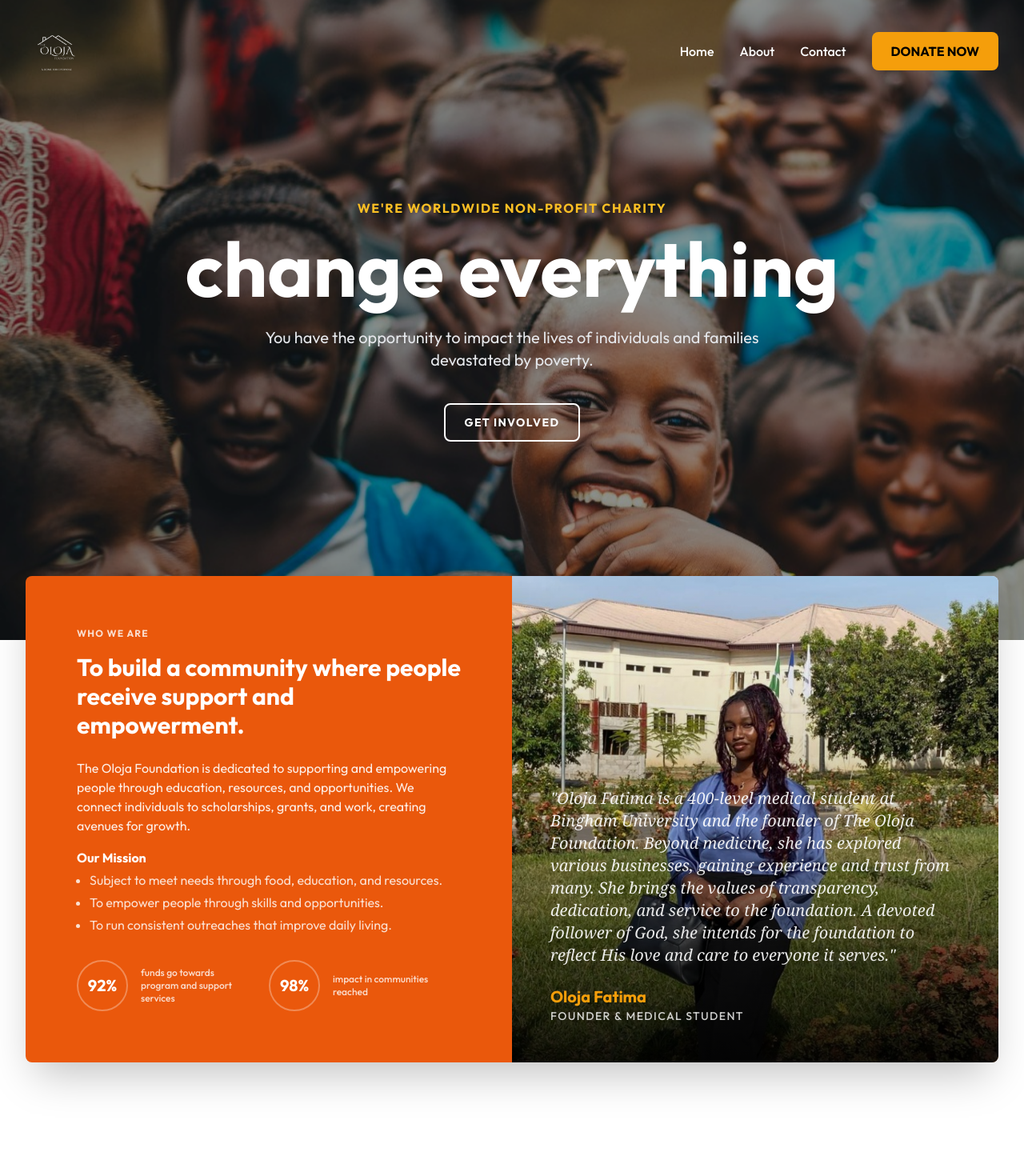
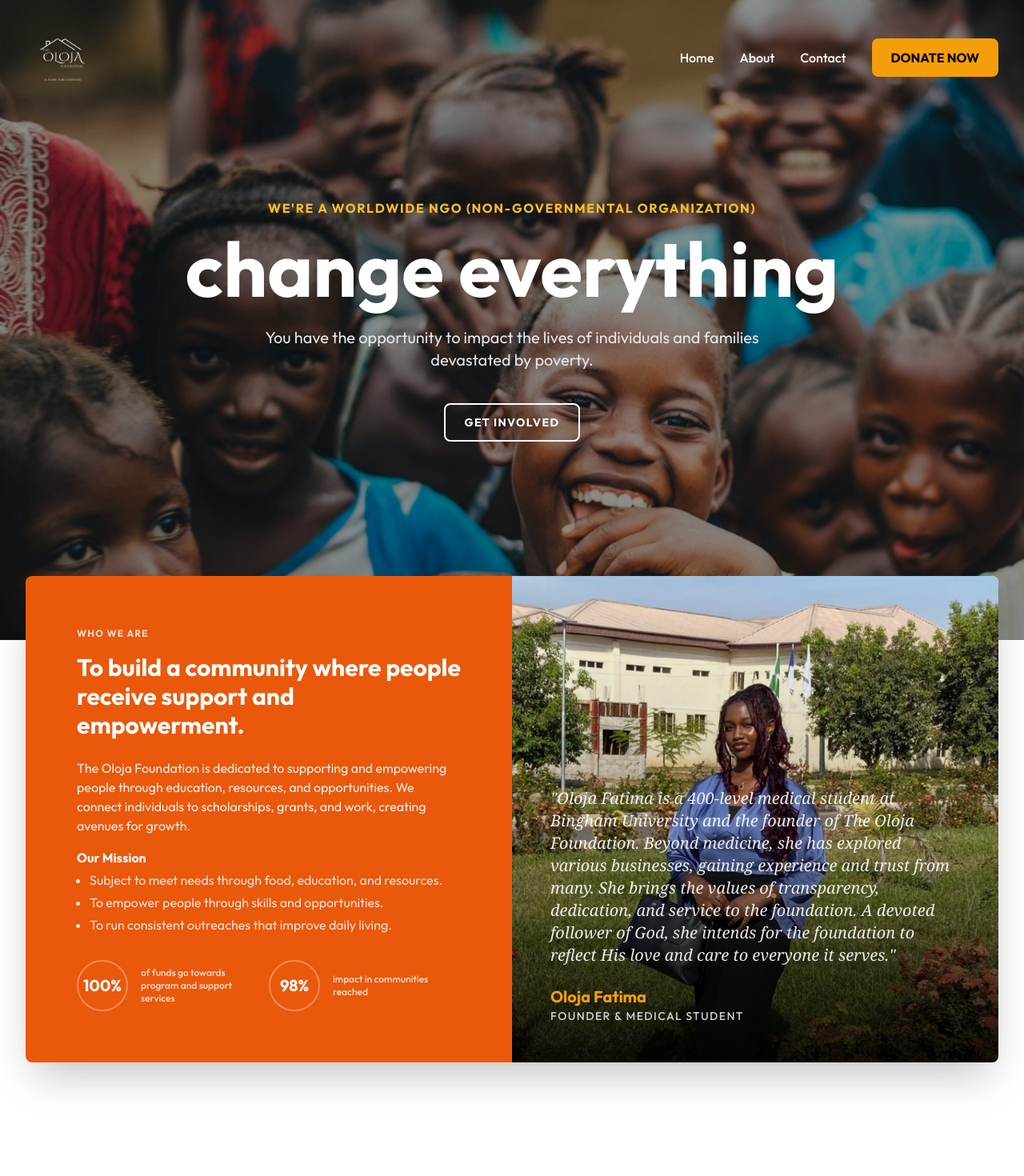
Before and after one commit to elshaddaioheha/olojafoundation, a Next.js app: page / in a window 1280 px wide. Shown: the top 1470 px of the page at 80% size. Built offline with nearby package versions, Linux system fonts and the light colour scheme.

Commit message:
Update Hero text, Stats percentage, and Navbar logo size

```diff
--- a/components/Hero.tsx
+++ b/components/Hero.tsx
@@ -19,7 +19,7 @@
             {/* Content */}
             <div className="container relative z-10 text-center flex flex-col items-center">
                 <span className="text-amber-400 font-bold tracking-widest text-sm md:text-base mb-4 uppercase">
-                    We're Worldwide Non-Profit Charity
+                    We're a Worldwide NGO (Non-Governmental Organization)
                 </span>
                 <h1 className="text-5xl md:text-7xl lg:text-8xl font-bold mb-6 leading-tight">
                     change everything
--- a/components/Navbar.tsx
+++ b/components/Navbar.tsx
@@ -21,7 +21,7 @@
             <div className="container flex items-center justify-between px-4 md:px-8">
                 <Link href="/" className="flex items-center gap-2">
                     {/* Using the logo provided. Adjust sizes as needed. */}
-                    <div className="relative h-20 w-60">
+                    <div className={`relative ${scrolled ? "h-20 w-60" : "h-24 w-64"}`}>
                         <Image
                             src={scrolled ? "/images/logo_black.png" : "/images/logo_white.png"}
                             alt="The Oloja Foundation"
--- a/components/Stats.tsx
+++ b/components/Stats.tsx
@@ -28,10 +28,10 @@
                     <div className="flex flex-col md:flex-row gap-8">
                         <div className="flex items-center gap-4">
                             <div className="w-16 h-16 rounded-full border-2 border-white/30 flex items-center justify-center font-bold text-xl">
-                                92%
+                                100%
                             </div>
                             <div className="text-xs font-medium w-32 opacity-80">
-                                funds go towards program and support services
+                                of funds go towards program and support services
                             </div>
                         </div>
                         <div className="flex items-center gap-4">
```
